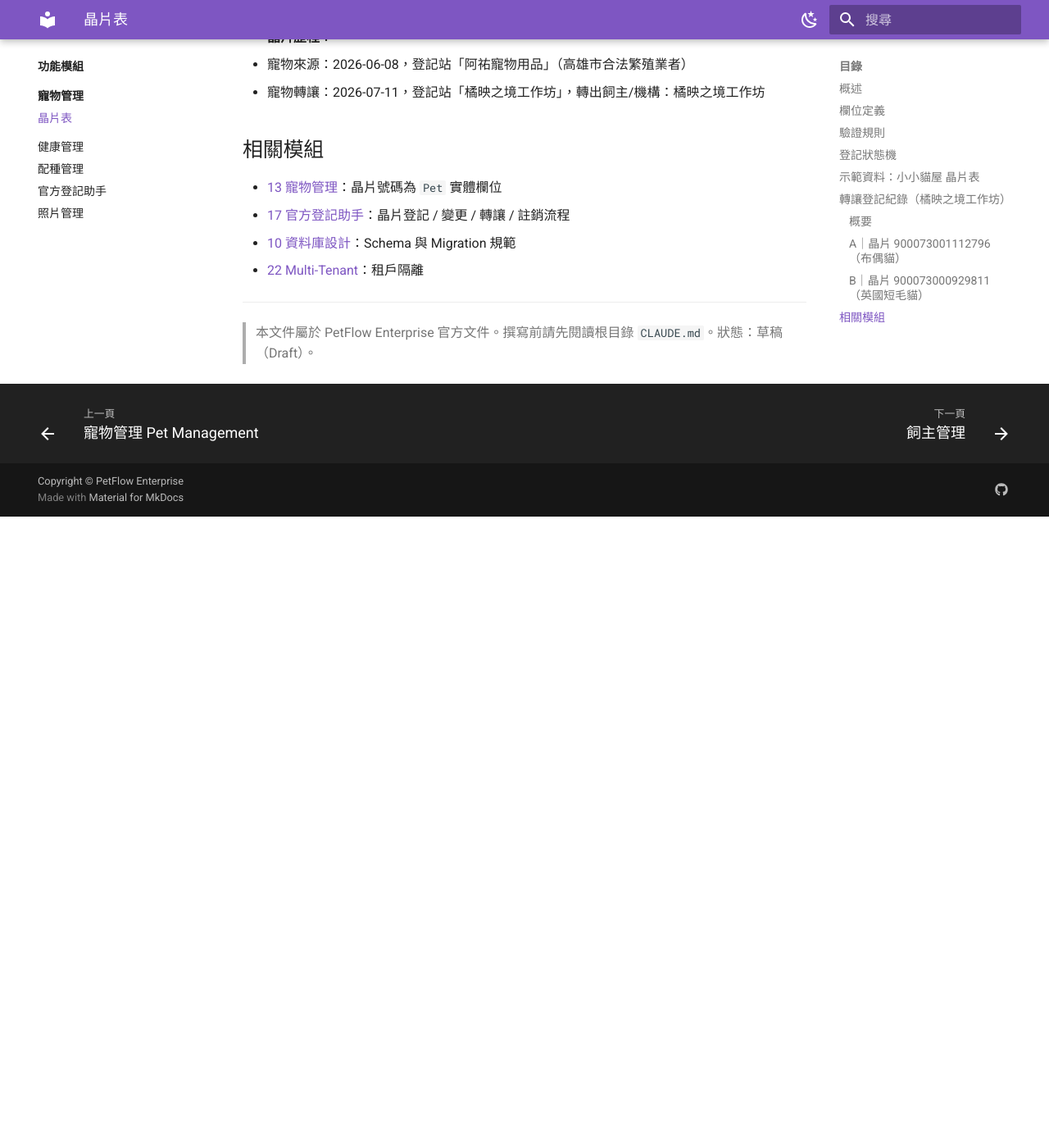
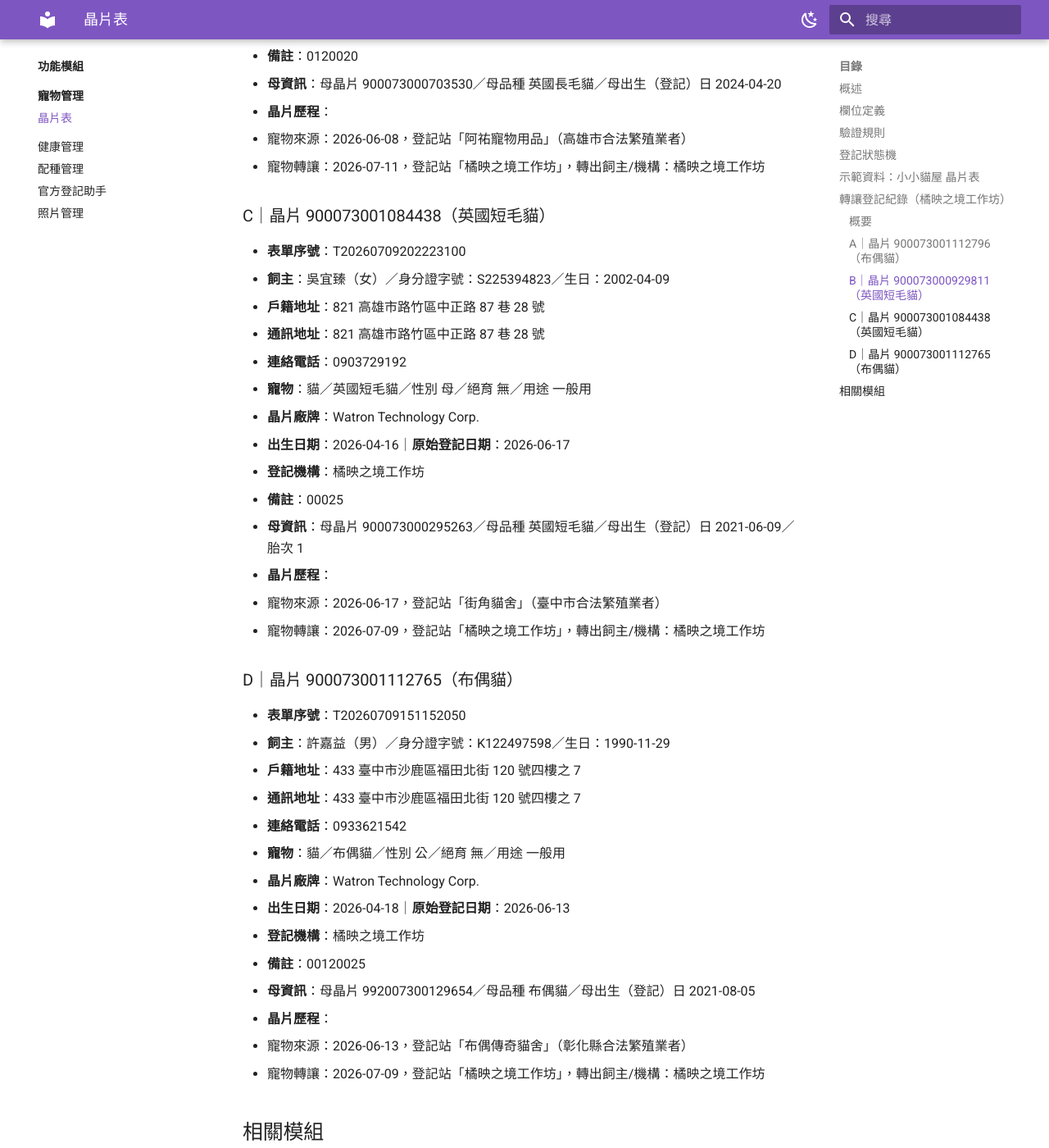
Before and after one commit to opopwowo/petflow-docs-archived, an MkDocs documentation site: the page built from docs/13_寵物管理/晶片表.md, in a window 1280 px wide and 1400 px high, scrolled down 4049 px. Shown: the whole window at 82% size. Built offline with MkDocs 1.6.1 and Material for MkDocs 9.7.7, drawn with Linux system fonts in a browser that asks for light colours; before the commit the page ends 4679 px from its top, so only the background shows below that; some of the changed text lies outside the part shown.

Commit message:
docs: 晶片表新增轉讓紀錄 C/D 及 115 年寵物買賣紀錄表
- 轉讓登記紀錄新增 C（晶片 900073001084438／吳宜臻）、D（晶片 900073001112765／許嘉益），md 與 docx 同步
- docx 新增「寵物買賣紀錄及晶片使用情形表（115 年）」章節（橫向版面，72 筆）
- 更新 CHANGELOG Unreleased

Co-Authored-By: Claude Opus 4.8 <noreply@anthropic.com>
Claude-Session: https://claude.ai/code/session_01X6Coc7ENGZDrM3uRG3BFmD

```diff
--- a/docs/13_寵物管理/晶片表.md
+++ b/docs/13_寵物管理/晶片表.md
@@ -70,6 +70,8 @@ stateDiagram-v2
 | --- | --- | --- | --- | --- | --- | --- | --- | --- |
 | A | T20260711170103033 | 900073001112796 | 布偶貓 | 母 | 2026-04-05 | 2026-06-13 | 2026-07-11 | 孫意茹 |
 | B | T20260711170323710 | 900073000929811 | 英國短毛貓 | 母 | 2026-04-10 | 2026-06-08 | 2026-07-11 | 孫崇祐 |
+| C | T20260709202223100 | 900073001084438 | 英國短毛貓 | 母 | 2026-04-16 | 2026-06-17 | 2026-07-09 | 吳宜臻 |
+| D | T20260709151152050 | 900073001112765 | 布偶貓 | 公 | 2026-04-18 | 2026-06-13 | 2026-07-09 | 許嘉益 |
 
 ### A｜晶片 900073001112796（布偶貓）
 
@@ -105,6 +107,40 @@ stateDiagram-v2
   - 寵物來源：2026-06-08，登記站「阿祐寵物用品」（高雄市合法繁殖業者）
   - 寵物轉讓：2026-07-11，登記站「橘映之境工作坊」，轉出飼主/機構：橘映之境工作坊
 
+### C｜晶片 900073001084438（英國短毛貓）
+
+- **表單序號**：T20260709202223100
+- **飼主**：吳宜臻（女）／身分證字號：S225394823／生日：2002-04-09
+- **戶籍地址**：821 高雄市路竹區中正路 87 巷 28 號
+- **通訊地址**：821 高雄市路竹區中正路 87 巷 28 號
+- **連絡電話**：0903729192
+- **寵物**：貓／英國短毛貓／性別 母／絕育 無／用途 一般用
+- **晶片廠牌**：Watron Technology Corp.
+- **出生日期**：2026-04-16｜**原始登記日期**：2026-06-17
+- **登記機構**：橘映之境工作坊
+- **備註**：00025
+- **母資訊**：母晶片 900073000295263／母品種 英國短毛貓／母出生（登記）日 2021-06-09／胎次 1
+- **晶片歷程**：
+  - 寵物來源：2026-06-17，登記站「街角貓舍」（臺中市合法繁殖業者）
+  - 寵物轉讓：2026-07-09，登記站「橘映之境工作坊」，轉出飼主/機構：橘映之境工作坊
+
+### D｜晶片 900073001112765（布偶貓）
+
+- **表單序號**：T20260709151152050
+- **飼主**：許嘉益（男）／身分證字號：K122497598／生日：1990-11-29
+- **戶籍地址**：433 臺中市沙鹿區福田北街 120 號四樓之 7
+- **通訊地址**：433 臺中市沙鹿區福田北街 120 號四樓之 7
+- **連絡電話**：0933621542
+- **寵物**：貓／布偶貓／性別 公／絕育 無／用途 一般用
+- **晶片廠牌**：Watron Technology Corp.
+- **出生日期**：2026-04-18｜**原始登記日期**：2026-06-13
+- **登記機構**：橘映之境工作坊
+- **備註**：00120025
+- **母資訊**：母晶片 992007300129654／母品種 布偶貓／母出生（登記）日 2021-08-05
+- **晶片歷程**：
+  - 寵物來源：2026-06-13，登記站「布偶傳奇貓舍」（彰化縣合法繁殖業者）
+  - 寵物轉讓：2026-07-09，登記站「橘映之境工作坊」，轉出飼主/機構：橘映之境工作坊
+
 ## 相關模組
 
 - [13 寵物管理](README.md)：晶片號碼為 `Pet` 實體欄位
```
Also changed, not shown: CHANGELOG.md (+2 -1 lines), 1 other file.
